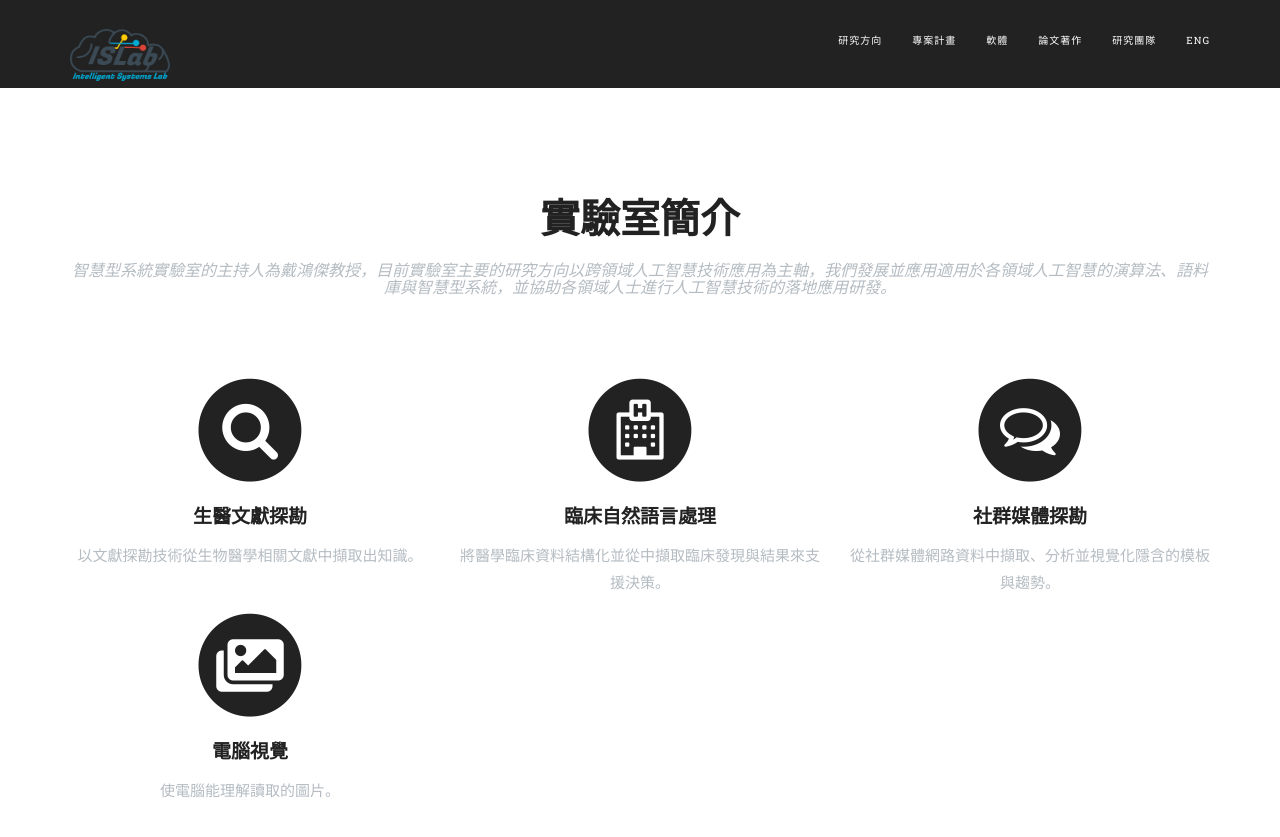
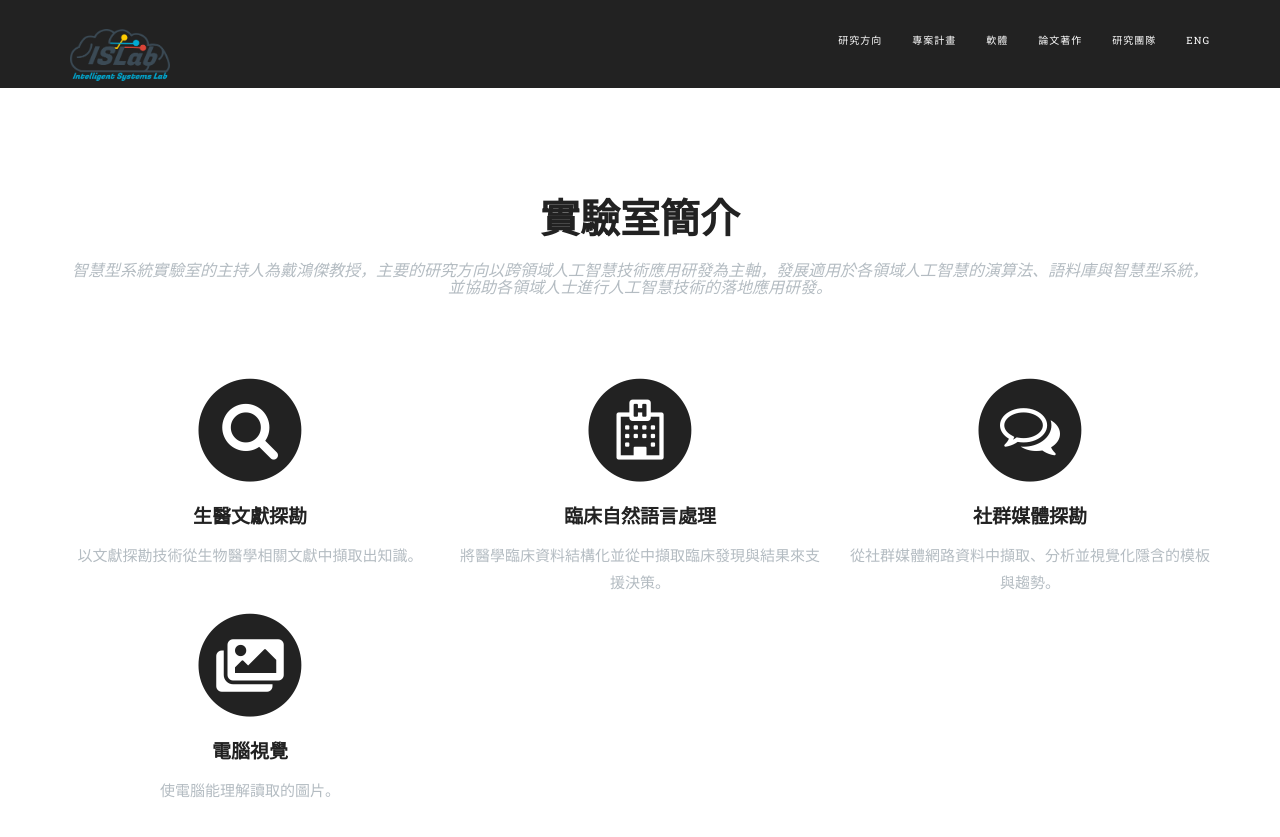
Before and after one commit to nkustislab/nkustislab.github.io, a Jekyll site: the page built from home/index.md, in a window 1280 px wide and 900 px high, scrolled down 654 px. Shown: the top 837 px of the window. Built offline with Jekyll 4.4.1, drawn with Linux system fonts in a browser that asks for light colours; nearby versions of some CDN libraries; some web fonts are replaced.

Commit message:
更新實驗室研究方向

```diff
--- a/_includes/research_zh_TW.html
+++ b/_includes/research_zh_TW.html
@@ -4,7 +4,7 @@
 		<div class="row">
 			<div class="col-lg-12 text-center">
 				<h2 class="section-heading">實驗室簡介</h2>
-				<h3 class="section-subheading text-muted">智慧型系統實驗室的主持人為戴鴻傑教授，目前實驗室主要的研究方向以跨領域人工智慧技術應用為主軸，我們發展並應用適用於各領域人工智慧的演算法、語料庫與智慧型系統，並協助各領域人士進行人工智慧技術的落地應用研發。</h3>
+				<h3 class="section-subheading text-muted">智慧型系統實驗室的主持人為戴鴻傑教授，主要的研究方向以跨領域人工智慧技術應用研發為主軸，發展適用於各領域人工智慧的演算法、語料庫與智慧型系統，並協助各領域人士進行人工智慧技術的落地應用研發。</h3>
 			</div>
 		</div>
 		<div class="row text-center">
```
